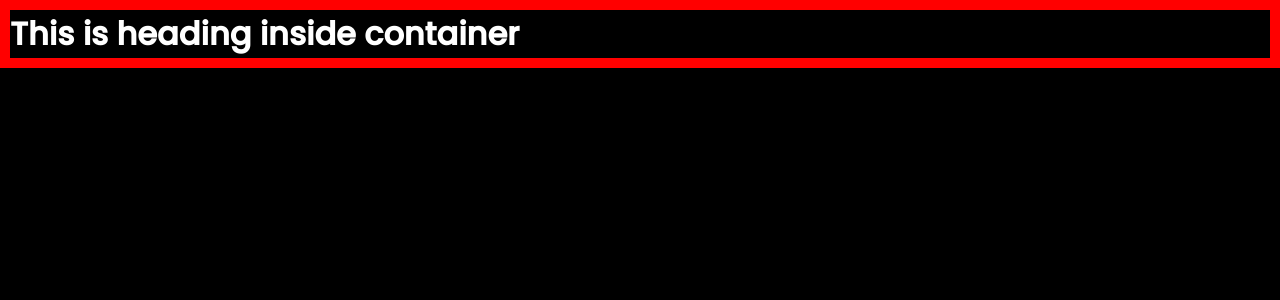
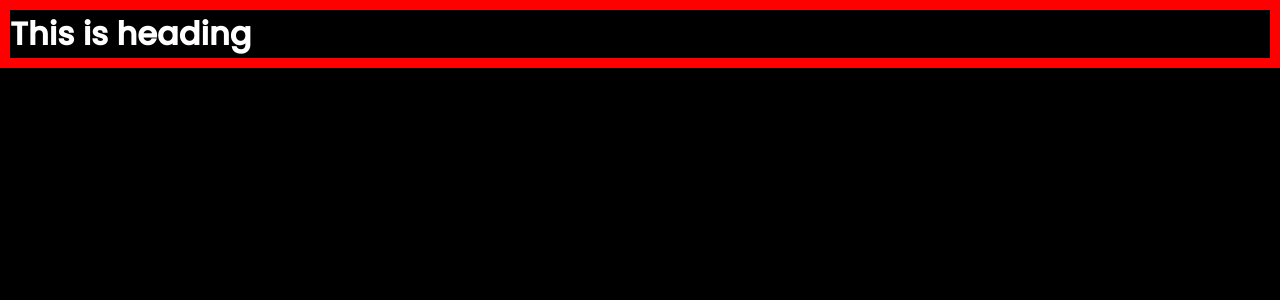
Before and after one commit to ameerkhan123ak/namaste-react, a React (Vite) app: page / in a window 1280 px wide. Shown: the top 300 px of the page. Built offline with nearby package versions, Linux system fonts and the light colour scheme.

Commit message:
updated 09/09-05:27

```diff
--- a/App.js
+++ b/App.js
@@ -1,16 +1,16 @@
 import React from 'react';
 import ReactDOM from 'react-dom/client';
 
-const HeadingComponent =  (
+const HeadingComponent = () =>  (
     <h1 id='heading'>This is Heading</h1>
 )
 
-const Container = (props) => (
+const Component = () => (
     <div id='container'>
-        <h1>This is heading inside container</h1>
+        <h1>This is heading</h1>
     </div>
 )
 
 
 const root = ReactDOM.createRoot(document.getElementById('root'));
-root.render(<Container color='red' />)
+root.render(<Component />)
```
